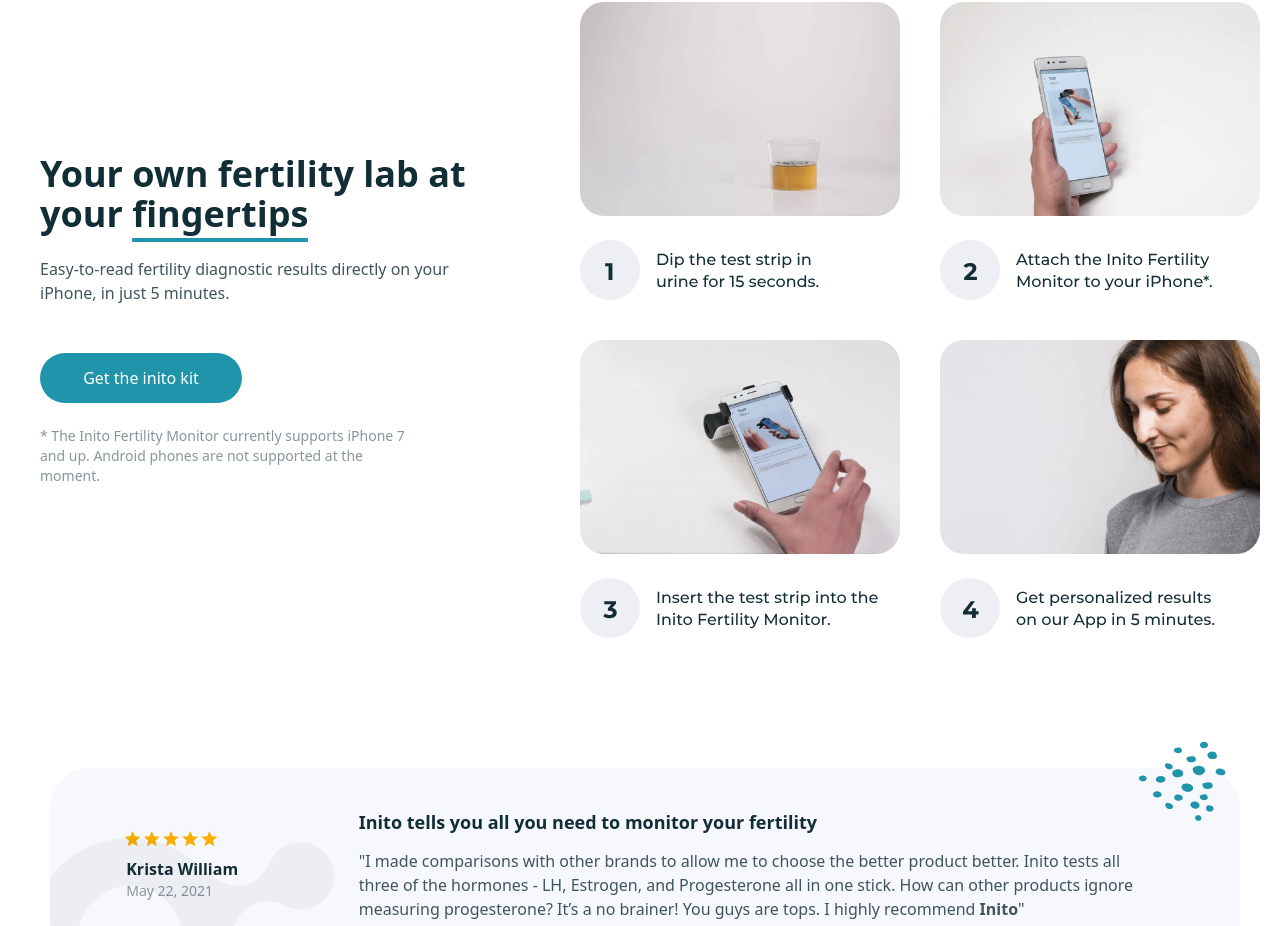
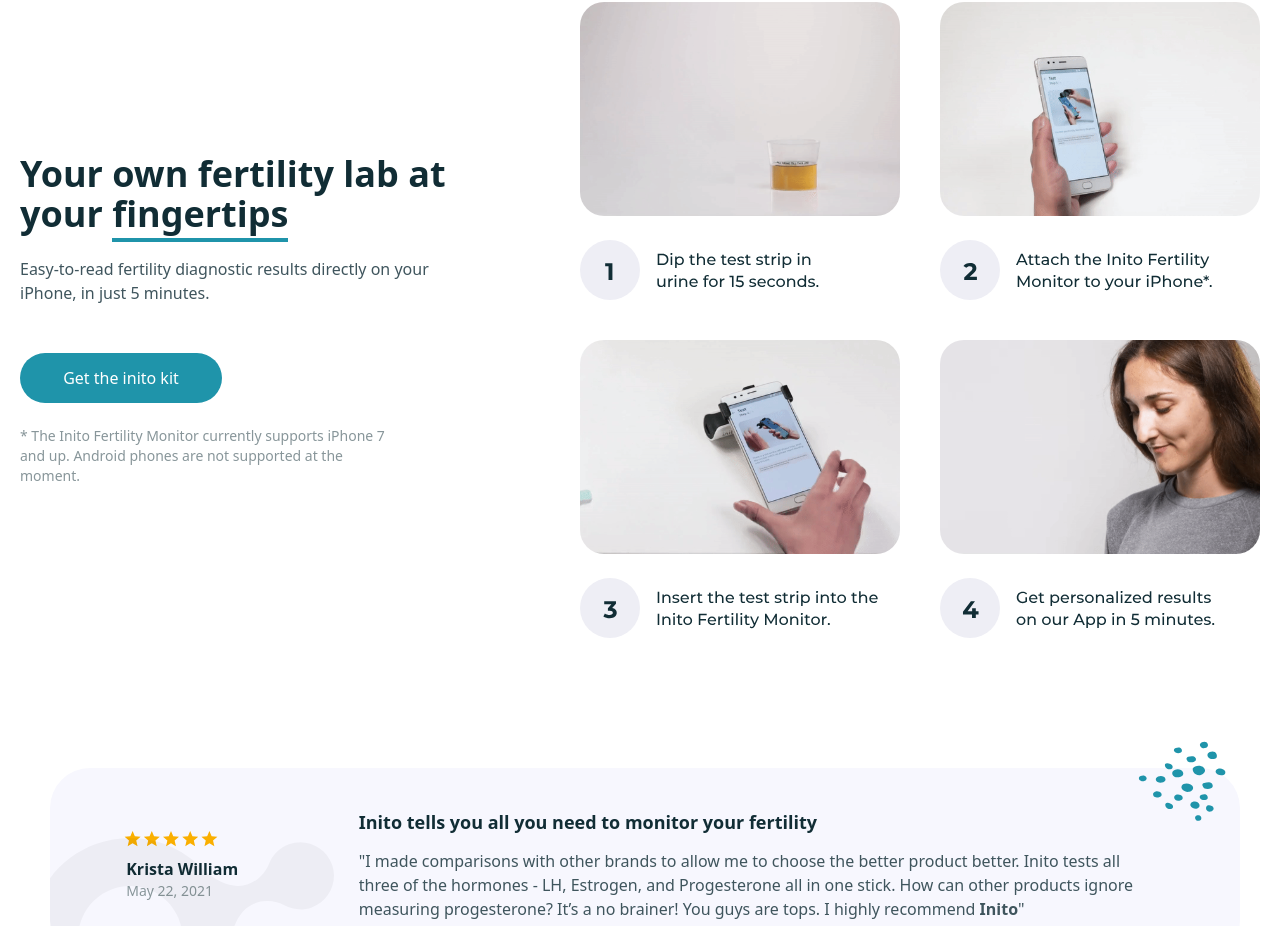
Before and after one commit to Apocryphon06/inito, a React (Create React App) app: page / in a window 1280 px wide. Shown: the part 5093-6019 px from the top of the page. Built offline with nearby package versions, Linux system fonts and the light colour scheme.

Commit message:
fixed alignment

```diff
--- a/src/components/FeedbackCard.tsx
+++ b/src/components/FeedbackCard.tsx
@@ -6,7 +6,7 @@
 function FeedbackCard() {
   return (
     <React.Fragment>
-      <div className="flex justify-end relative top-[60px] right-[50px]">
+      <div className="flex justify-end relative top-[60px] lg:right-[50px] right-[20px]">
         <img src={particles} alt={particles} />
       </div>
       <div className="flex lg:w-[1190px] lg:m-auto lg:flex-row flex-col-reverse justify-around lg:items-center bg-[#F7F7FE] lg:p-5 p-7 lg:gap-0 gap-5 rounded-[40px] lg:h-[193px] m-5">
--- a/src/components/pages/Home.tsx
+++ b/src/components/pages/Home.tsx
@@ -318,7 +318,7 @@
         <br />
 
         <div className="flex lg:flex-row flex-col lg:m-0 m-5 items-center justify-between">
-          <div className="p-5">
+          <div className="py-5">
             <p className="lg:text-4xl text-3xl font-bold text-[#112D35] lg:w-[441px]">
               Your own fertility lab at your{" "}
               <span className="border-b-4 border-[#1F94AA]">fingertips</span>
@@ -350,7 +350,6 @@
       <br />
 
         <FeedbackSlider />
-
         <br />
         <br />
     </div>
--- a/src/index.css
+++ b/src/index.css
@@ -7,7 +7,7 @@
 }
 
 .swiper-container {
-  height: max-content;
+  /* height: max-content; */
   @apply lg:h-[50vh];
 }
 
```
